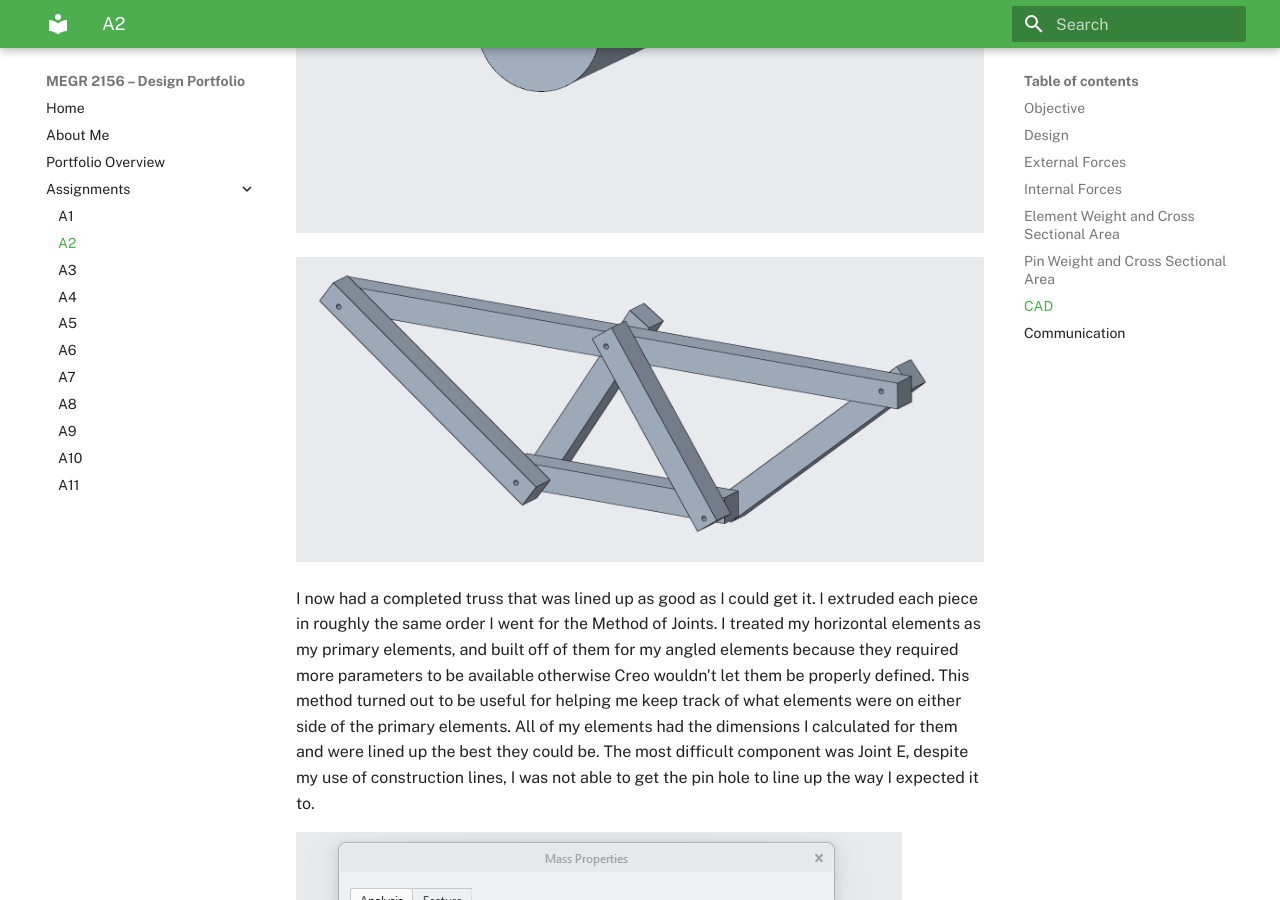
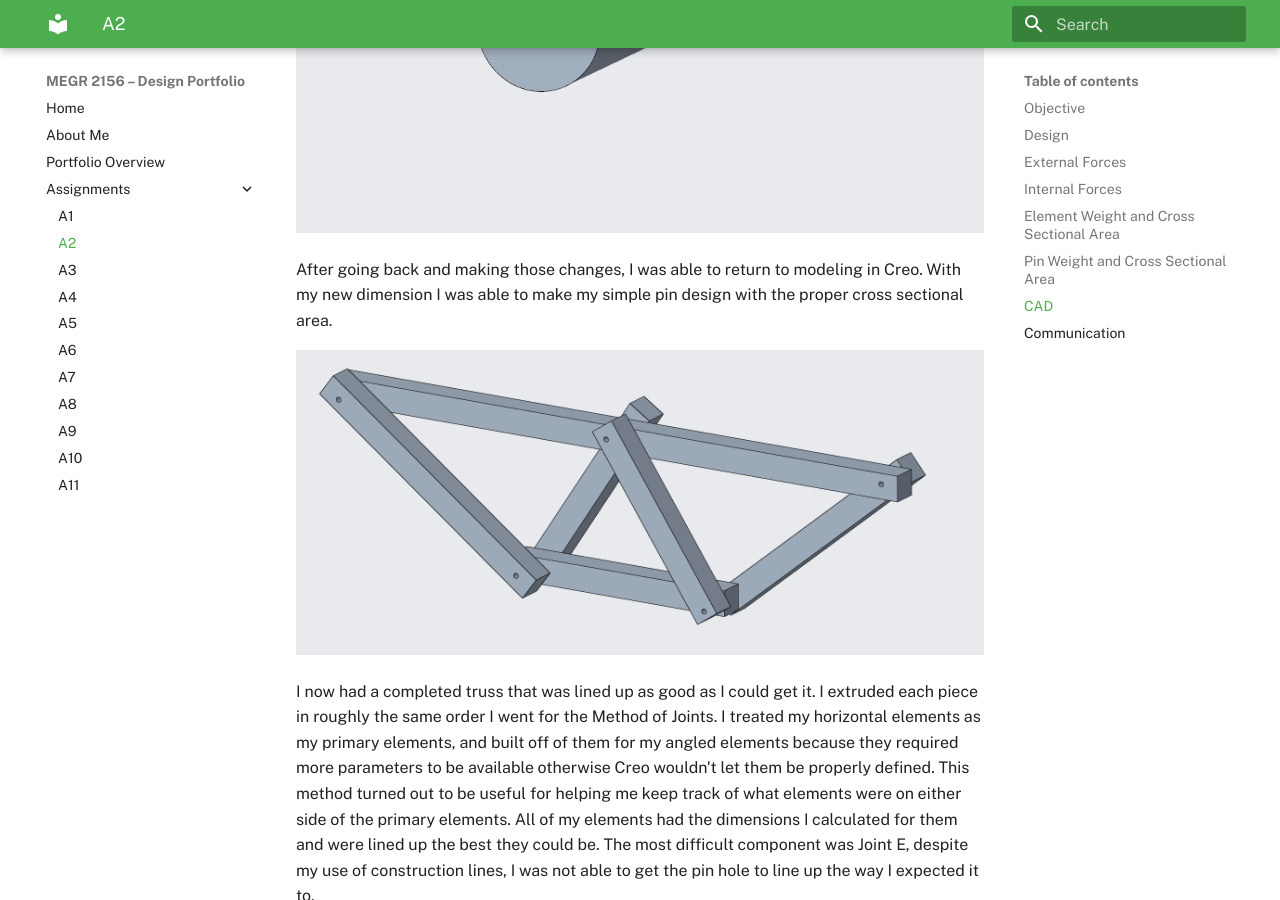
Before and after one commit to Jmswanchara/megr2156-portfolio, an MkDocs documentation site: the page built from docs/assignments/A02/index.md, in a window 1280 px wide and 900 px high, scrolled down 6487 px. Built offline with MkDocs 1.6.1 and Material for MkDocs 9.7.7, drawn with Linux system fonts in a browser that asks for light colours.

Commit message:
Update index.md with truss modeling progress
Added details about changes made to the truss design and pin calculations.

```diff
--- a/docs/assignments/A02/index.md
+++ b/docs/assignments/A02/index.md
@@ -64,6 +64,8 @@ After much more struggling, I got my truss as close to my design as I could but
 
 ![Pin Screenshot](Pin_A02_Screenshot.png)
 
+After going back and making those changes, I was able to return to modeling in Creo.  With my new dimension I was able to make my simple pin design with the proper cross sectional area.
+
 ![Truss Screenshot](Truss_screenshot.png)
 
 I now had a completed truss that was lined up as good as I could get it.  I extruded each piece in roughly the same order I went for the Method of Joints.  I treated my horizontal elements as my primary elements, and built off of them for my angled elements because they required more parameters to be available otherwise Creo wouldn't let them be properly defined.  This method turned out to be useful for helping me keep track of what elements were on either side of the primary elements.  All of my elements had the dimensions I calculated for them and were lined up the best they could be.  The most difficult component was Joint E, despite my use of construction lines, I was not able to get the pin hole to line up the way I expected it to.
```
